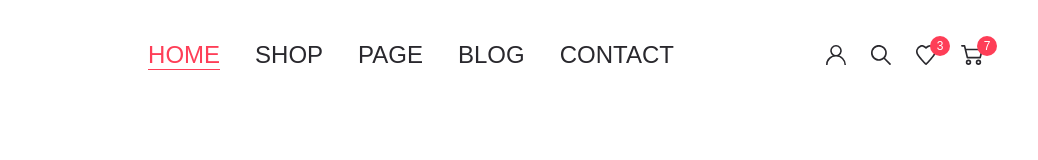
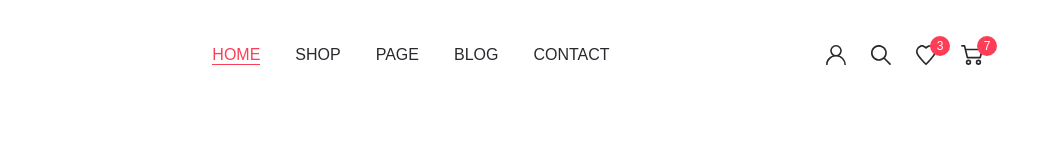
Before and after one commit to Xygou/marcho, a website: page app/index.html in a window 1280 px wide. Shown: the full height of the page, 242-1280 px from the left. Drawn offline with nearby package versions, Linux system fonts and the light colour scheme; files that its build step writes are made by us from their sources.

Commit message:
fix menu font-size

```diff
--- a/app/scss/_global.scss
+++ b/app/scss/_global.scss
@@ -1,6 +1,6 @@
 body {
   font-size: 16px;
-  font-size: 24px;
+  line-height: 24px;
   color: $default;
   @extend %quicksand-500;
 }
--- a/app/scss/style.scss
+++ b/app/scss/style.scss
@@ -34,7 +34,6 @@
   &__list-link--active {
     color: $accent;
     border-bottom: 1px solid $accent;
-    @extend %quicksand-500;
   }
 }
 
```
